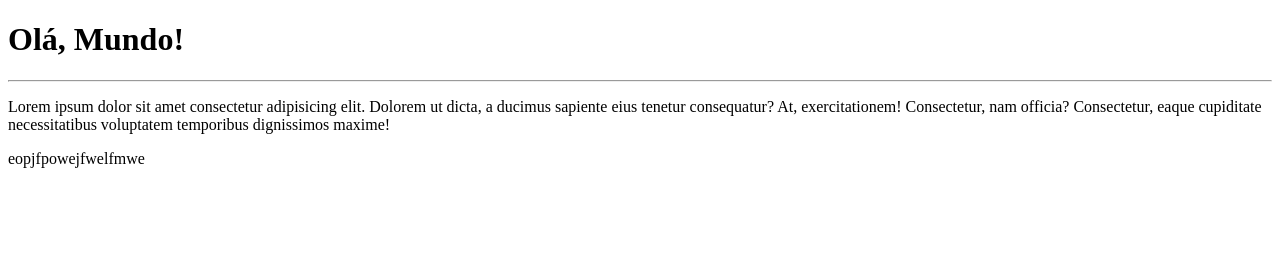
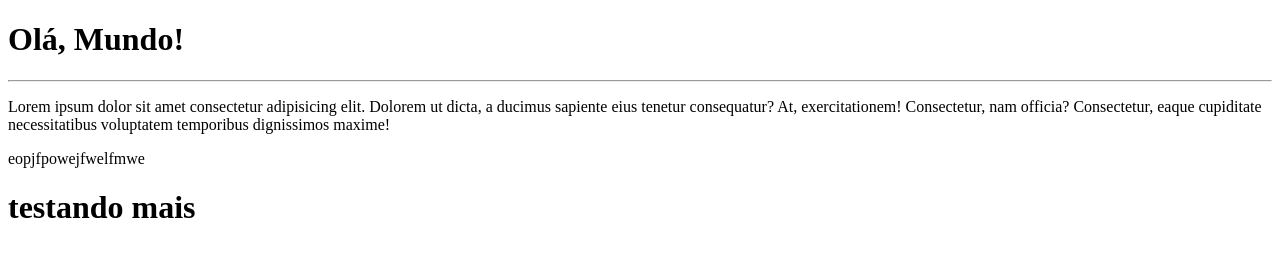
Before and after one commit to daensuck/ola-mundo, a plain HTML site: page site/index.html in a window 1280 px wide. Drawn offline with Linux system fonts and the light colour scheme.

Commit message:
testando aqui d nv

```diff
--- a/site/index.html
+++ b/site/index.html
@@ -10,5 +10,6 @@
     <hr>
     <p>Lorem ipsum dolor sit amet consectetur adipisicing elit. Dolorem ut dicta, a ducimus sapiente eius tenetur consequatur? At, exercitationem! Consectetur, nam officia? Consectetur, eaque cupiditate necessitatibus voluptatem temporibus dignissimos maxime!</p>
     <p>eopjfpowejfwelfmwe</p>
+    <h1>testando mais</h1>
 </body>
 </html>
```
